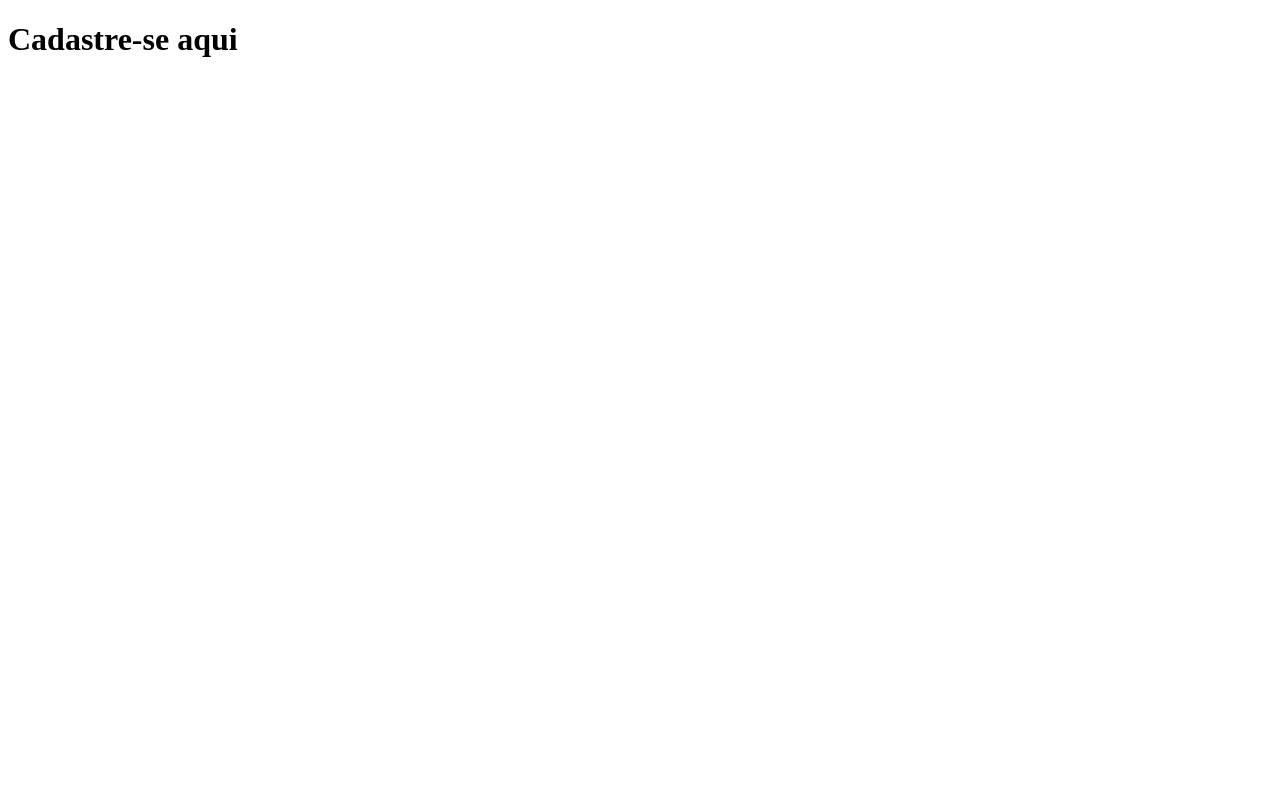
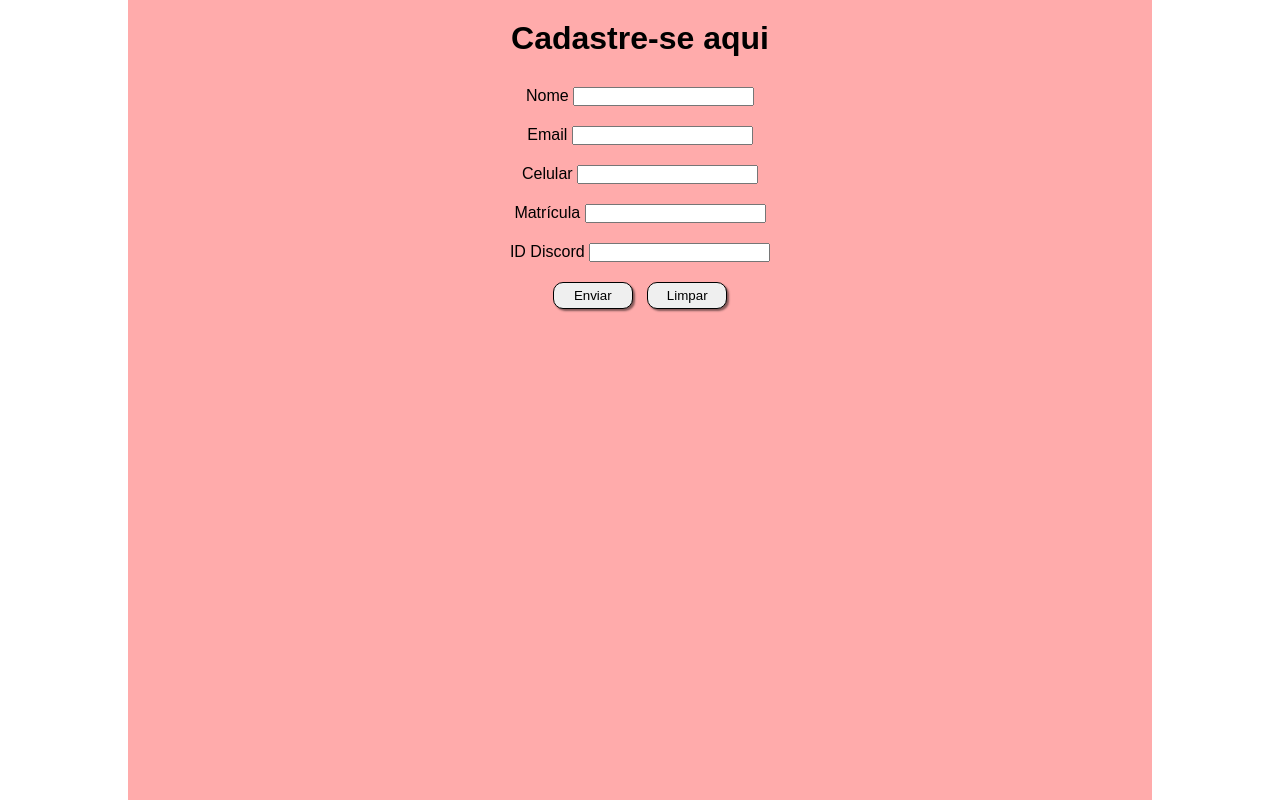
Before and after one commit to capeloo/projeto-webapp-a-guilda, a PHP site: page / in a window 1280 px wide. Before the commit the page is almost empty. Run offline with PHP 8.4, Linux system fonts and the light colour scheme.

Commit message:
cadastro estrutura básica

```diff
--- a/estilos/style.css
+++ b/estilos/style.css
@@ -1 +1,38 @@
 @charset "UTF-8";
+
+* {
+    padding: 0px;
+    margin: 0px;
+    font-family: Arial, Helvetica, sans-serif;
+}
+
+main {
+    background-color: rgb(255, 171, 171);
+    width: 80vw;
+    height: 100vh;
+    margin: auto;
+}
+
+main > h1 {
+    text-align: center;
+    padding: 20px;
+}
+
+main > form > div {
+    text-align: center;
+    padding: 10px;
+}
+
+main > form > div#botao > input {
+    padding: 5px;
+    width: 80px;
+    margin: 0px 5px;
+    border-radius: 10px;
+    border: 1px solid;
+    box-shadow: 2px 2px 2px rgba(0, 0, 0, 0.484);
+}
+
+main > form > div#botao > input:hover {
+    background-color: darkgray;
+    cursor: pointer;
+}
--- a/index.html
+++ b/index.html
@@ -12,7 +12,30 @@
     <main>
         <h1>Cadastre-se aqui</h1>
         <form action="cadastro.php" method="post">
-
+            <div>
+                <label for="inome">Nome</label>
+                <input type="text" name="nome" id="inome" required>
+            </div>
+            <div>
+                <label for="iemail">Email</label>
+                <input type="email" name="email" id="iemail"required>
+            </div>
+            <div>
+                <label for="icel">Celular</label>
+                <input type="tel" name="cel" id="icel" required>
+            </div>
+            <div>
+                <label for="imatricula">Matrícula</label>
+                <input type="number" name="matricula" id="imatricula">
+            </div>
+            <div>
+                <label for="idisc">ID Discord</label>
+                <input type="text" name="disc" id="idisc">
+            </div>
+            <div id="botao">
+                <input type="submit" value="Enviar">
+                <input type="reset" value="Limpar">
+            </div>
         </form>
     </main>
 </body>
```
